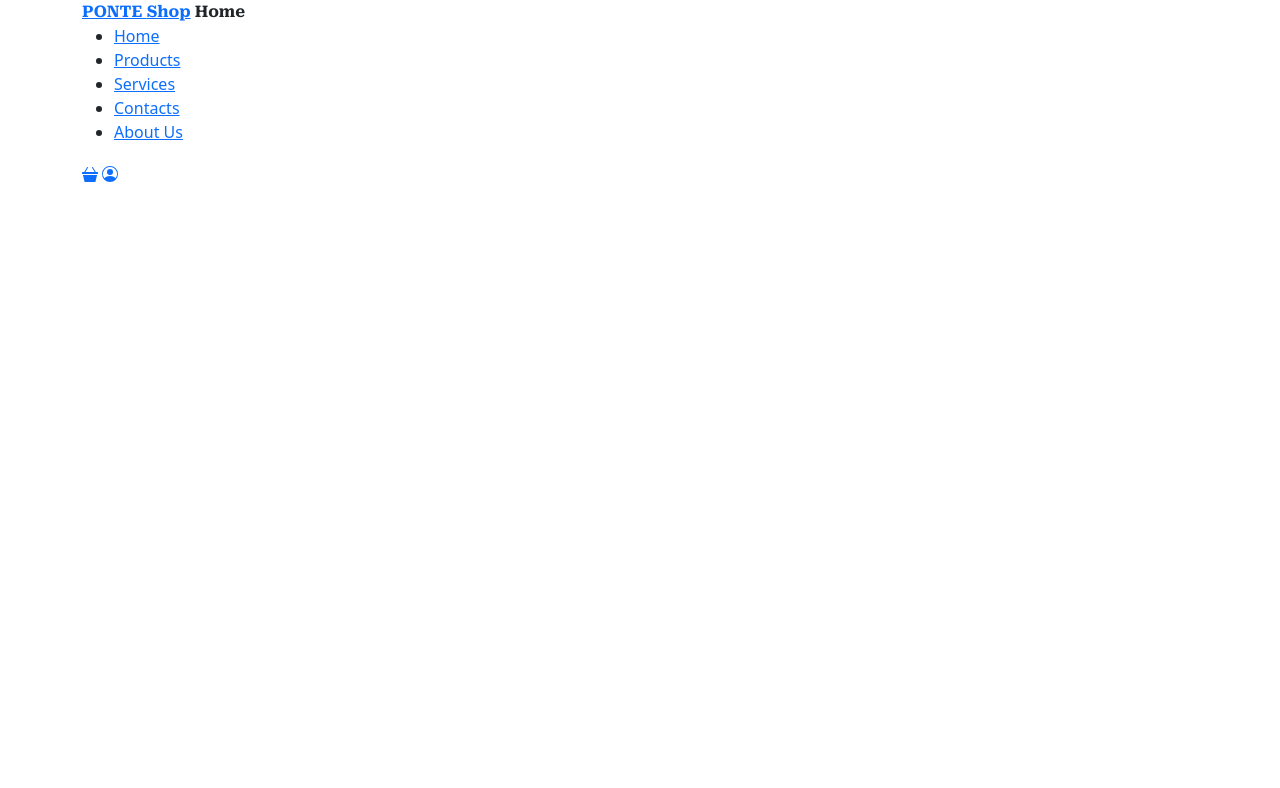
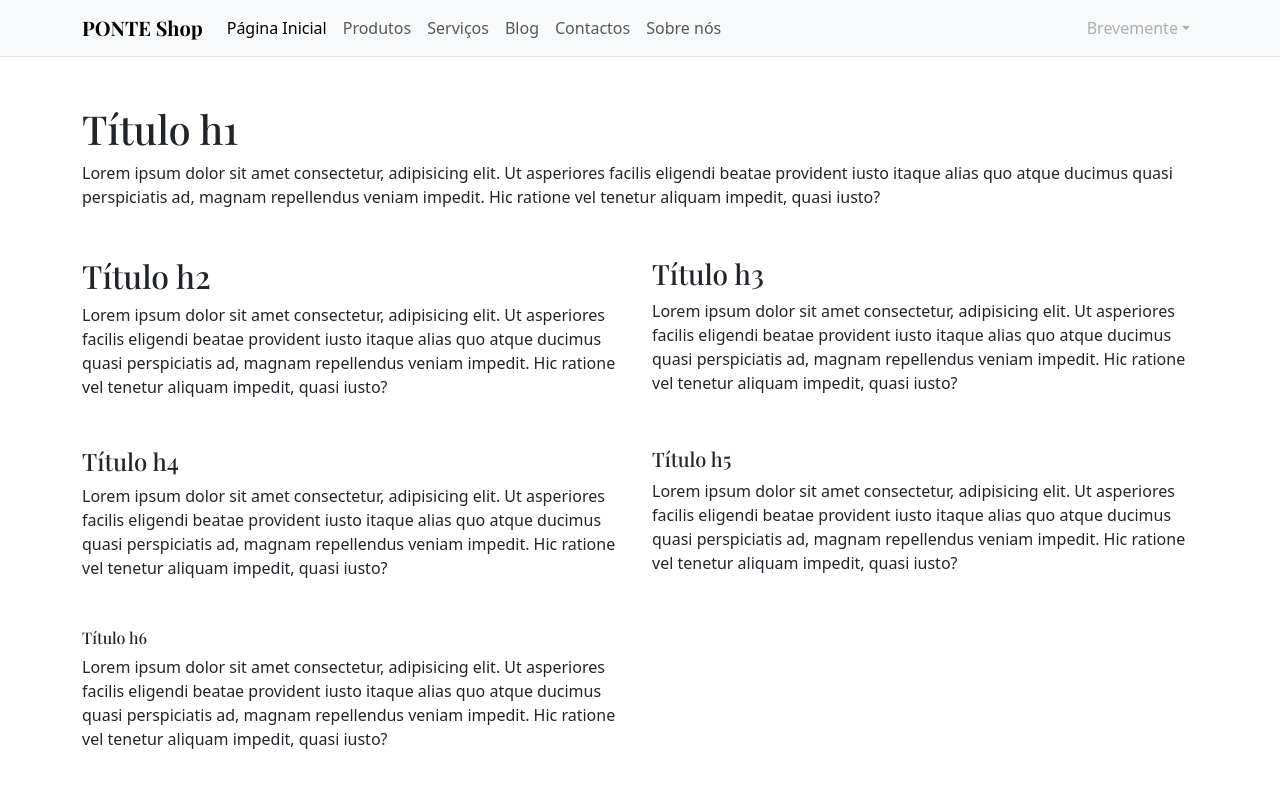
Before and after one commit to rodrigomm02/rodrigomm02.github.io, a plain HTML site: page index.html in a window 1280 px wide. Drawn offline with nearby package versions, Linux system fonts and the light colour scheme; a web font is replaced by a local one.

Commit message:
Preencher as restantes páginas

```diff
--- a/index.html
+++ b/index.html
@@ -12,28 +12,88 @@
 </head>
 
 <body>
-  <header class="container menu">
-    <div class="logo"><a href="#">PONTE <span class="shop">Shop</span></a> <span class="webpage">Home</span></div>
-    <nav class="navigation">
-      <ul>
-        <li><a href="">Home</a></li>
-        <li><a href="">Products</a></li>
-        <li><a href="">Services</a></li>
-        <li><a href="">Contacts</a></li>
-        <li><a href="">About Us</a></li>
-      </ul>
-    </nav>
-    <div class="user-section">
-      <a href=""><svg xmlns="http://www.w3.org/2000/svg" width="16" height="16" fill="currentColor" class="bi bi-basket3-fill" viewBox="0 0 16 16">
-        <path d="M5.757 1.071a.5.5 0 0 1 .172.686L3.383 6h9.234L10.07 1.757a.5.5 0 1 1 .858-.514L13.783 6H15.5a.5.5 0 0 1 .5.5v1a.5.5 0 0 1-.5.5H.5a.5.5 0 0 1-.5-.5v-1A.5.5 0 0 1 .5 6h1.717L5.07 1.243a.5.5 0 0 1 .686-.172zM2.468 15.426.943 9h14.114l-1.525 6.426a.75.75 0 0 1-.729.574H3.197a.75.75 0 0 1-.73-.574z"/>
-      </svg></a>
-      <a href=""><svg xmlns="http://www.w3.org/2000/svg" width="16" height="16" fill="currentColor" class="bi bi-person-circle" viewBox="0 0 16 16">
-        <path d="M11 6a3 3 0 1 1-6 0 3 3 0 0 1 6 0"/>
-        <path fill-rule="evenodd" d="M0 8a8 8 0 1 1 16 0A8 8 0 0 1 0 8m8-7a7 7 0 0 0-5.468 11.37C3.242 11.226 4.805 10 8 10s4.757 1.225 5.468 2.37A7 7 0 0 0 8 1"/>
-      </svg></a>
+  <!-- Barra de navegação -->
+  <!-- <h1 class="h1 logo text-center">Brevemente...</h1> -->
+  <nav class="navbar navbar-expand-lg sticky-top bg-body-tertiary border-bottom">
+    <div class="container-md">
+      <a class="navbar-brand logo" href="index.html">PONTE Shop</a>
+      <button class="navbar-toggler" type="button" data-bs-toggle="collapse" data-bs-target="#navbarText"
+        aria-controls="navbarText" aria-expanded="false" aria-label="Toggle navigation">
+        <span class="navbar-toggler-icon"></span>
+      </button>
+      <div class="collapse navbar-collapse" id="navbarText">
+        <ul class="navbar-nav me-auto mb-2 mb-lg-0">
+          <li class="nav-item">
+            <a class="nav-link active" aria-current="page" href="#">Página Inicial</a>
+          </li>
+          <li class="nav-item">
+            <a class="nav-link" href="products.html">Produtos</a>
+          </li>
+          <li class="nav-item">
+            <a class="nav-link" href="#">Serviços</a>
+          </li>
+          <li class="nav-item">
+            <a class="nav-link" href="#">Blog</a>
+          </li>
+          <li class="nav-item">
+            <a class="nav-link" href="#">Contactos</a>
+          </li>
+          <li class="nav-item">
+            <a class="nav-link" href="#">Sobre nós</a>
+          </li>
+        </ul>
+        <ul class="navbar-nav ">
+          <li class="nav-item dropdown">
+            <span class="nav-link disabled dropdown-toggle">Brevemente</span>
+          </li>
+        </ul>
+      </div>
     </div>
-  </header>
-  <main></main>
+  </nav>
+
+  <main class="container">
+
+    <div class="row">
+      <div class="col-lg-6 mt-5 w-100">
+        <h1 class="h1">Título h1</h1>
+        Lorem ipsum dolor sit amet consectetur, adipisicing elit. Ut asperiores facilis eligendi beatae provident iusto
+        itaque alias quo atque ducimus quasi perspiciatis ad, magnam repellendus veniam impedit. Hic ratione vel tenetur
+        aliquam impedit, quasi iusto?
+      </div>
+      <div class="col-lg-6 mt-5">
+        <h2 class="h2">Título h2</h2>
+        Lorem ipsum dolor sit amet consectetur, adipisicing elit. Ut asperiores facilis eligendi beatae provident iusto
+        itaque alias quo atque ducimus quasi perspiciatis ad, magnam repellendus veniam impedit. Hic ratione vel tenetur
+        aliquam impedit, quasi iusto?
+      </div>
+      <div class="col-lg-6 mt-5">
+        <h3 class="h3">Título h3</h3>
+        Lorem ipsum dolor sit amet consectetur, adipisicing elit. Ut asperiores facilis eligendi beatae provident iusto
+        itaque alias quo atque ducimus quasi perspiciatis ad, magnam repellendus veniam impedit. Hic ratione vel tenetur
+        aliquam impedit, quasi iusto?
+      </div>
+      <div class="col-lg-6 mt-5">
+        <h4 class="h4">Título h4</h4>
+        Lorem ipsum dolor sit amet consectetur, adipisicing elit. Ut asperiores facilis eligendi beatae provident iusto
+        itaque alias quo atque ducimus quasi perspiciatis ad, magnam repellendus veniam impedit. Hic ratione vel tenetur
+        aliquam impedit, quasi iusto?
+      </div>
+      <div class="col-lg-6 mt-5">
+        <h5 class="h5">Título h5</h5>
+        Lorem ipsum dolor sit amet consectetur, adipisicing elit. Ut asperiores facilis eligendi beatae provident iusto
+        itaque alias quo atque ducimus quasi perspiciatis ad, magnam repellendus veniam impedit. Hic ratione vel tenetur
+        aliquam impedit, quasi iusto?
+      </div>
+      <div class="col-lg-6 mt-5">
+        <h6 class="h6">Título h6</h6>
+        Lorem ipsum dolor sit amet consectetur, adipisicing elit. Ut asperiores facilis eligendi beatae provident iusto
+        itaque alias quo atque ducimus quasi perspiciatis ad, magnam repellendus veniam impedit. Hic ratione vel tenetur
+        aliquam impedit, quasi iusto?
+      </div>
+    </div>
+
+  </main>
+
   <footer></footer>
   <script src="https://cdn.jsdelivr.net/npm/bootstrap@5.3.3/dist/js/bootstrap.bundle.min.js"
     integrity="sha384-YvpcrYf0tY3lHB60NNkmXc5s9fDVZLESaAA55NDzOxhy9GkcIdslK1eN7N6jIeHz"
--- a/styles.css
+++ b/styles.css
@@ -1,7 +1,7 @@
-@import url('https://fonts.googleapis.com/css2?family=Montserrat:ital,wght@0,100..900;1,100..900&family=Roboto+Serif:ital,opsz,wght@0,8..144,100..900;1,8..144,100..900&display=swap');
+@import url('https://fonts.googleapis.com/css2?family=Montserrat:ital,wght@0,100..900;1,100..900&family=Playfair+Display:ital,wght@0,400..900;1,400..900&display=swap');
 
 h1, h2, h3, h4, h5, h6, .logo{
-    font-family: 'Roboto Serif', 'Times New Roman', Times, serif;
+    font-family: 'Playfair Display', 'Times New Roman', Times, serif;
     font-weight: bold;
 }
 .subtitle{
@@ -12,3 +12,7 @@ font-family: 'Montserrat';
     background-color: black;
     color: white;
 }
+
+.menu{
+    background-color: white;
+}
```
Also changed, not shown: products.html (added, +89 -0 lines).
